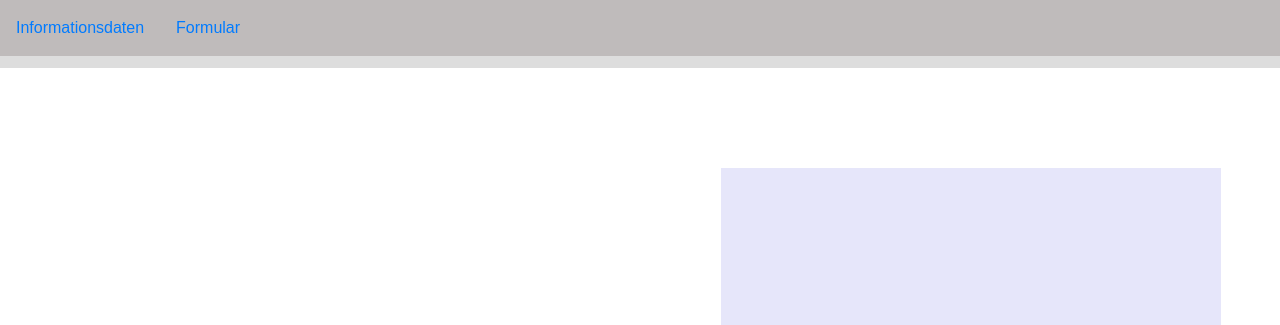
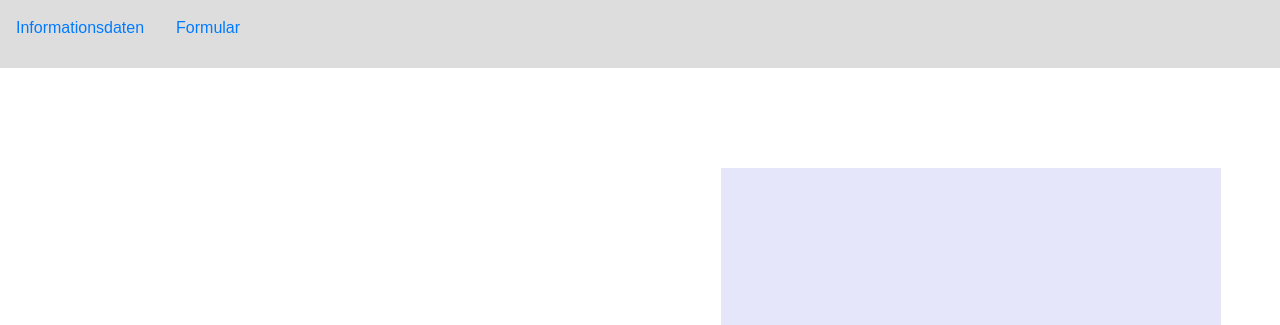
Before and after one commit to ramchijr/Matheseite, a plain HTML site: page Startseite/index.html in a window 1280 px wide. Shown: the part 124-449 px from the top of the page. Drawn offline with nearby package versions, Linux system fonts and the light colour scheme.

Commit message:
Den Reload Fehler entfernt

```diff
--- a/Informationsdaten/css/style.css
+++ b/Informationsdaten/css/style.css
@@ -35,7 +35,6 @@ h3 {
 
 header nav {
     margin-bottom: 1rem;
-    background-color: #BFBBBB;
 }
 
 header nav a {
--- a/Startseite/css/style.css
+++ b/Startseite/css/style.css
@@ -35,7 +35,6 @@ h3 {
 
 header nav {
     margin-bottom: 1rem;
-    background-color: #BFBBBB;
 }
 
 header nav a {
```
Also changed, not shown: Formular/form.html (+1 -1 lines).
